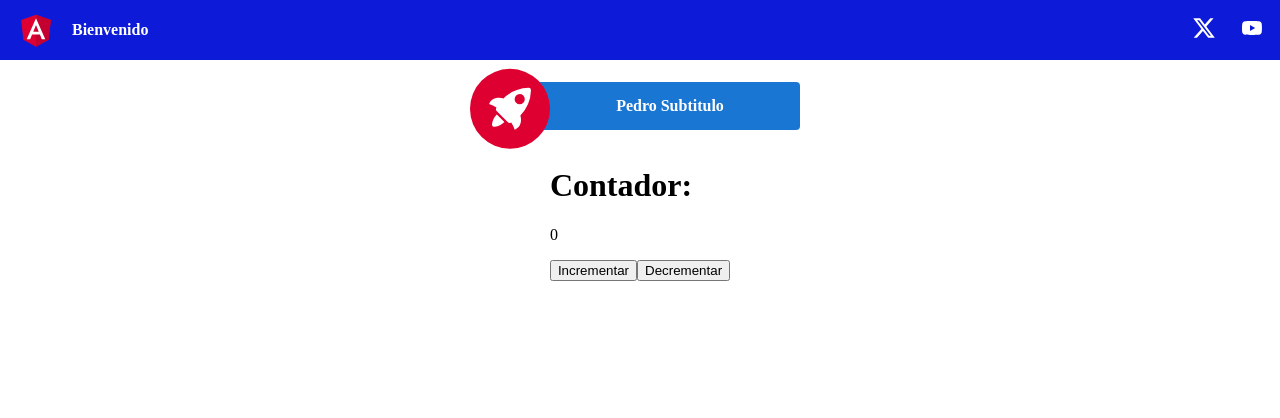
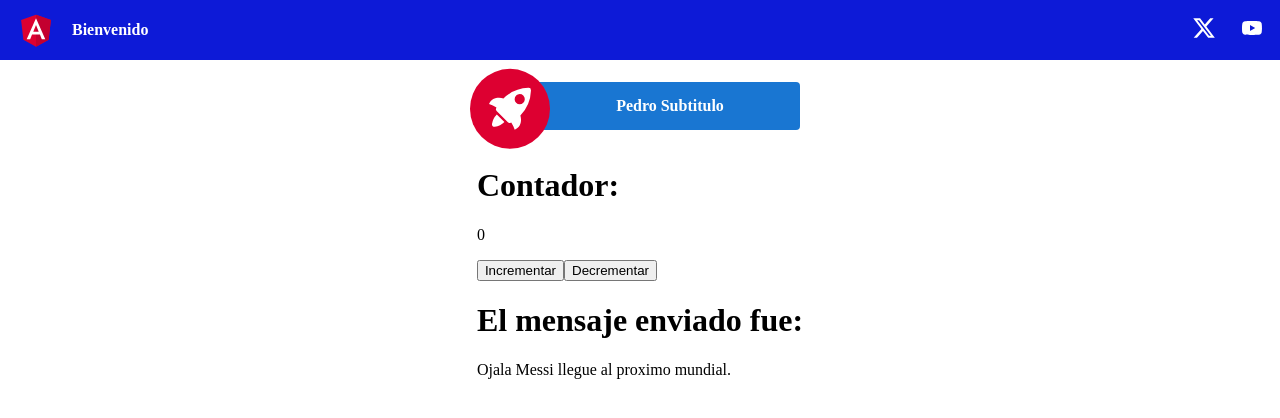
Before and after one commit to Germany2k9/Curso-Angular, an Angular app: page / in a window 1280 px wide. Shown: the top 418 px of the page. Built offline with nearby package versions, Linux system fonts and the light colour scheme.

Commit message:
recibimos el primer input  desde una variable de otro componente.

```diff
--- a/src/app/hijo/hijo.component.html
+++ b/src/app/hijo/hijo.component.html
@@ -1 +1,2 @@
-<p>hijo works!</p>
+<h1>El mensaje enviado fue:</h1>
+<p>{{recibeHijo}}</p>
--- a/src/app/hijo/hijo.component.ts
+++ b/src/app/hijo/hijo.component.ts
@@ -1,4 +1,4 @@
-import { Component } from '@angular/core';
+import { Component, Input } from '@angular/core';
 
 @Component({
   selector: 'app-hijo',
@@ -6,5 +6,6 @@ import { Component } from '@angular/core';
   styleUrls: ['./hijo.component.css']
 })
 export class HijoComponent {
-
+  // Este es el emensaje que recibe desde el padre
+   @Input() recibeHijo?: string;
 }
--- a/src/app/padre/padre.component.html
+++ b/src/app/padre/padre.component.html
@@ -4,4 +4,5 @@
 
 <button (click)="incrementar()">Incrementar</button>
 <button (click)="decrementar()">Decrementar</button>
-<!-- <app-hijo/> -->
+
+<app-hijo [recibeHijo]=" mensajePadre"> </app-hijo>
--- a/src/app/padre/padre.component.ts
+++ b/src/app/padre/padre.component.ts
@@ -6,7 +6,9 @@ import { Component } from '@angular/core';
   styleUrls: ['./padre.component.css']
 })
 export class PadreComponent {
+
  valorContador: number = 0;
+ mensajePadre= "Ojala Messi llegue al proximo mundial.";
 
  incrementar(){
   this.valorContador++;
```
